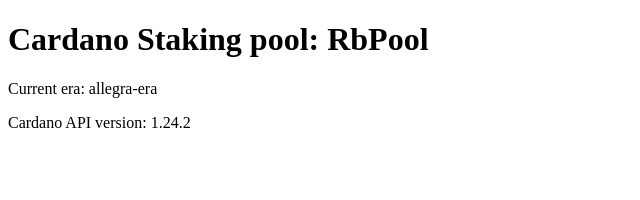
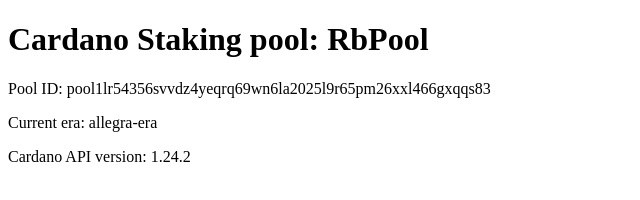
Before and after one commit to mishganbest/RbPool, a plain HTML site: page index.html in a window 1280 px wide. Shown: the whole page, without its empty margins (0-640 px from the left). Drawn offline with Linux system fonts and the light colour scheme.

Commit message:
Add pool id

```diff
--- a/index.html
+++ b/index.html
@@ -4,6 +4,7 @@
 
 <h1>Cardano Staking pool: RbPool</h1>
 
+<p>Pool ID: pool1lr54356svvdz4yeqrq69wn6la2025l9r65pm26xxl466gxqqs83</p>
 <p>Current era: allegra-era</p>
 <p>Cardano API version: 1.24.2</p>
 
```
